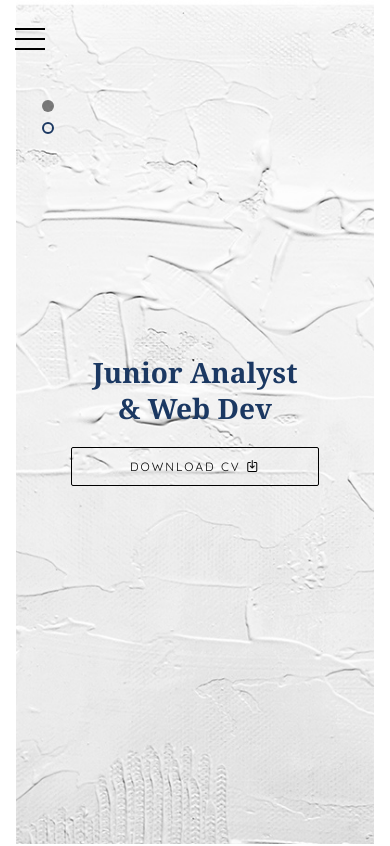
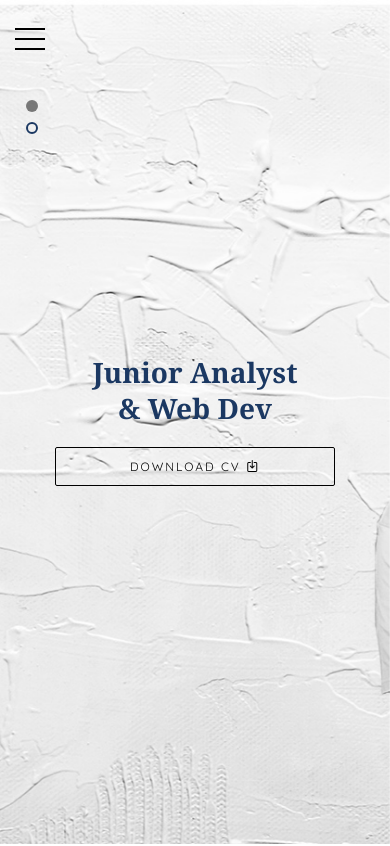
Before and after one commit to PhumlaniKubeka/PTKubeka, a plain HTML site: page index.html in a window 390 px wide. Shown: the top 846 px of the page. Drawn offline with Linux system fonts and the light colour scheme; files whose address does not match are found by name; a web font is replaced by a local one.

Commit message:
Update style.css

```diff
--- a/css/style.css
+++ b/css/style.css
@@ -228,7 +228,7 @@ figure {
   @media screen and (max-width: 768px) {
     #colorlib-main {
       width: 100%;
-      padding: 0 1em; } }
+      padding: 0 0em; } }
 
 #colorlib-hero {
   min-height: 500px;
```
